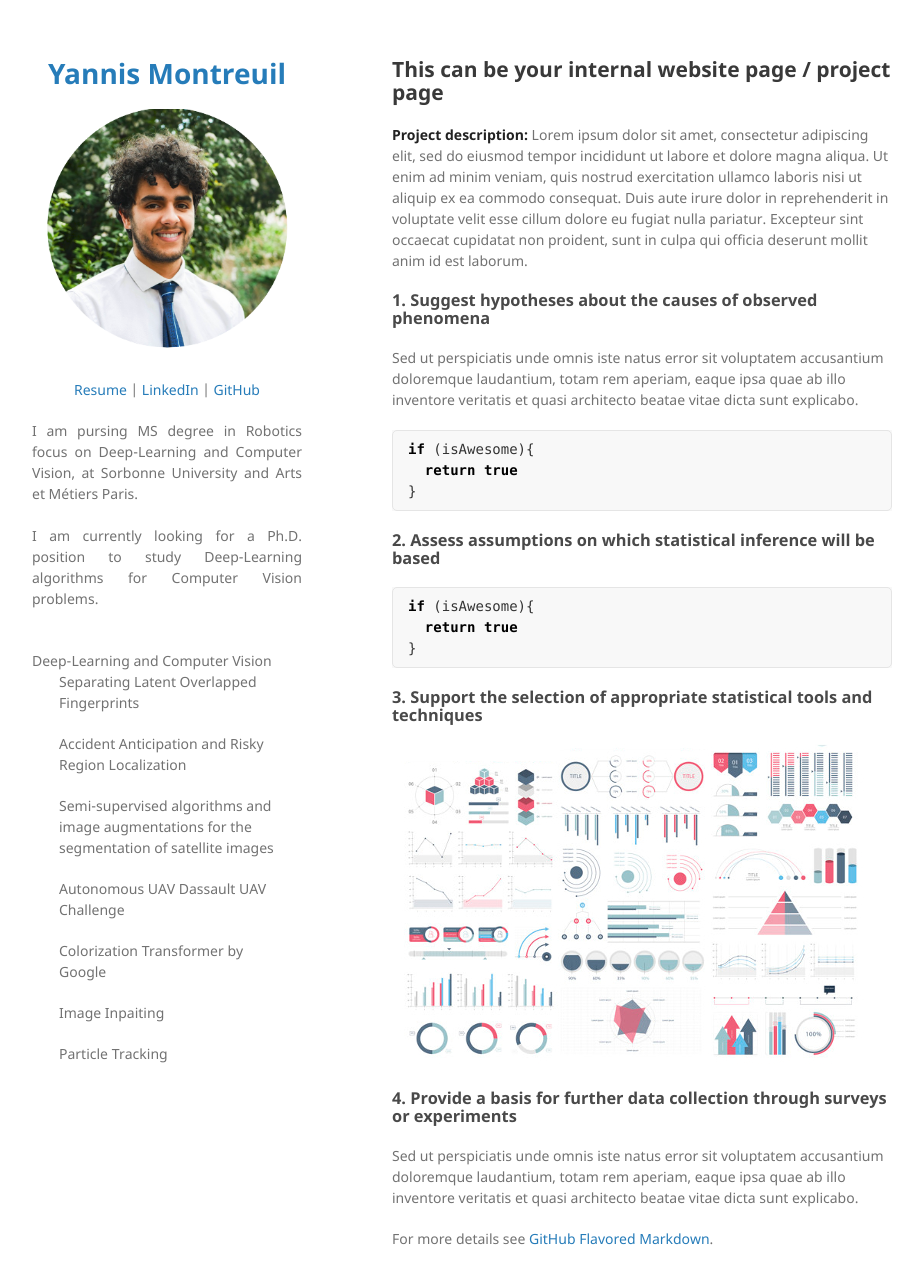
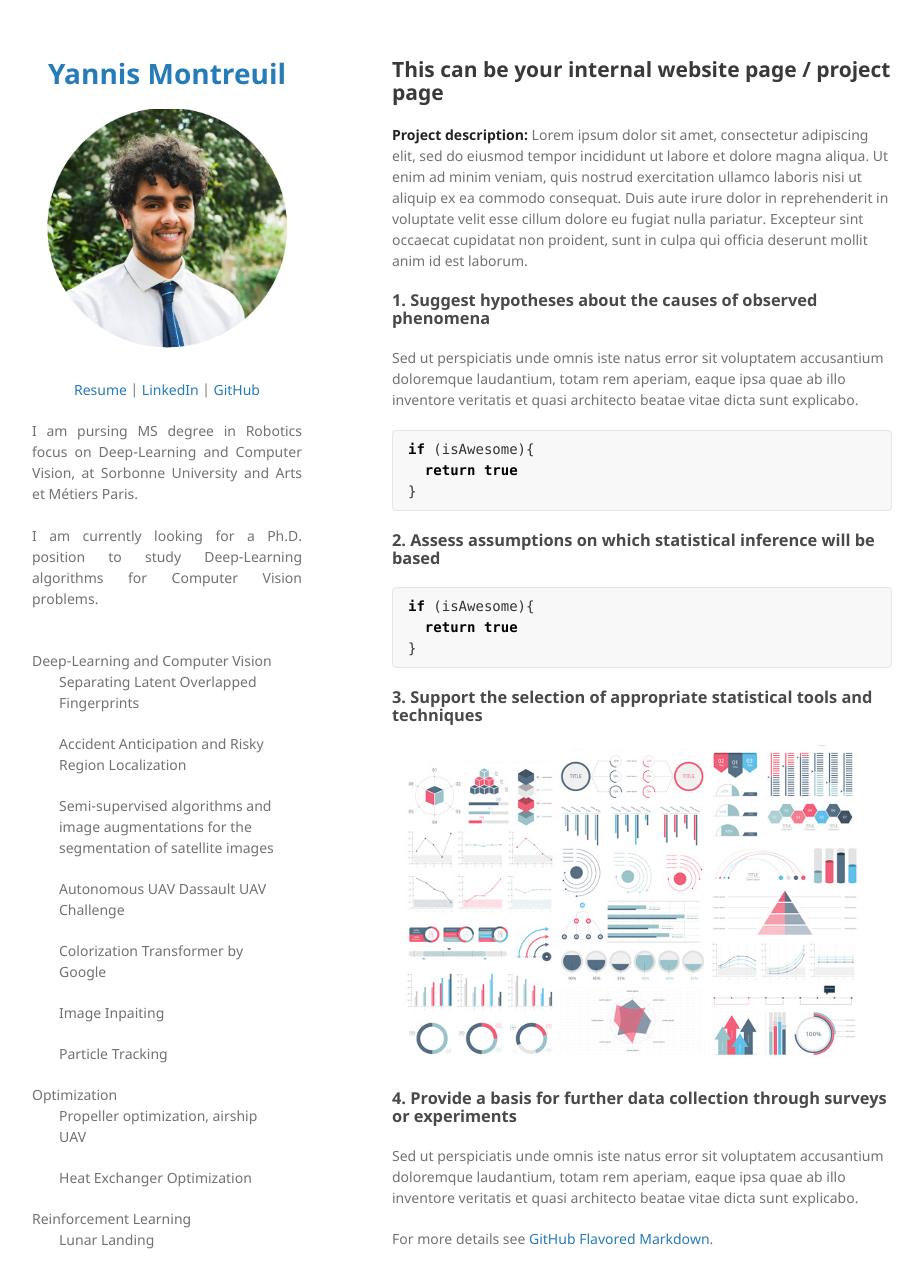
Before and after one commit to Yannis-98/yannis-98.github.io, a Jekyll site: the page built from sample_page.md, in a window 1280 px wide and 1319 px high. Shown: the top 1288 px of the window, without its empty margins (178-1101 px from the left). Built offline with Jekyll 4.4.1, drawn with Linux system fonts in a browser that asks for light colours; our own code applies the rules of GitHub Pages for plain Markdown files.

Commit message:
Update _config.yml

```diff
--- a/_config.yml
+++ b/_config.yml
@@ -25,6 +25,13 @@ description:
   <p style="margin-left:10%; margin-right:10%;">Colorization Transformer by Google</p>
   <p style="margin-left:10%; margin-right:10%;">Image Inpaiting</p>
   <p style="margin-left:10%; margin-right:10%;">Particle Tracking</p>
+  Optimization
+  <p style="margin-left:10%; margin-right:10%;">Propeller optimization, airship UAV</p>
+  <p style="margin-left:10%; margin-right:10%;">Heat Exchanger Optimization</p>
+  Reinforcement Learning
+  <p style="margin-left:10%; margin-right:10%;">Lunar Landing</p>
+
+
 
 
 
```
